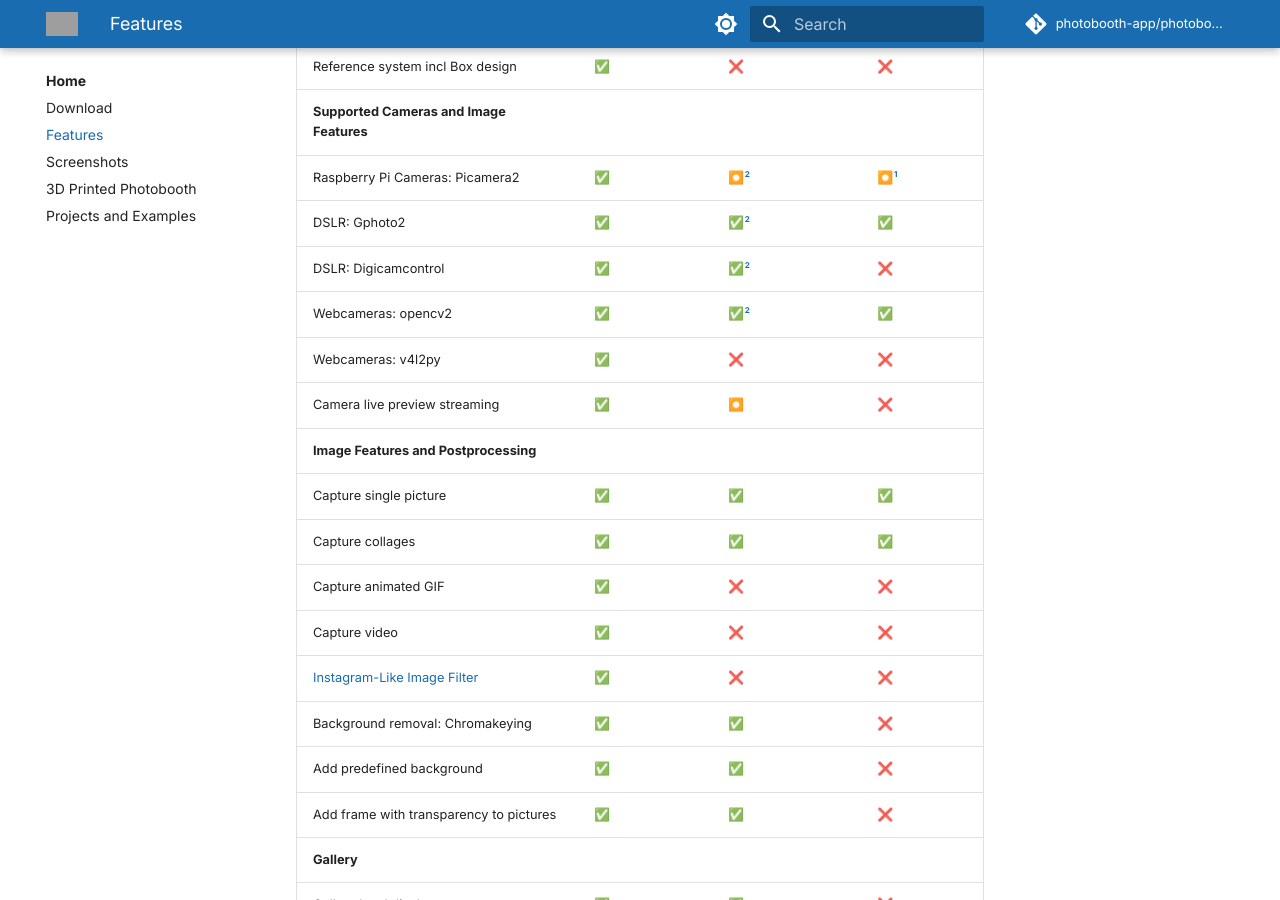
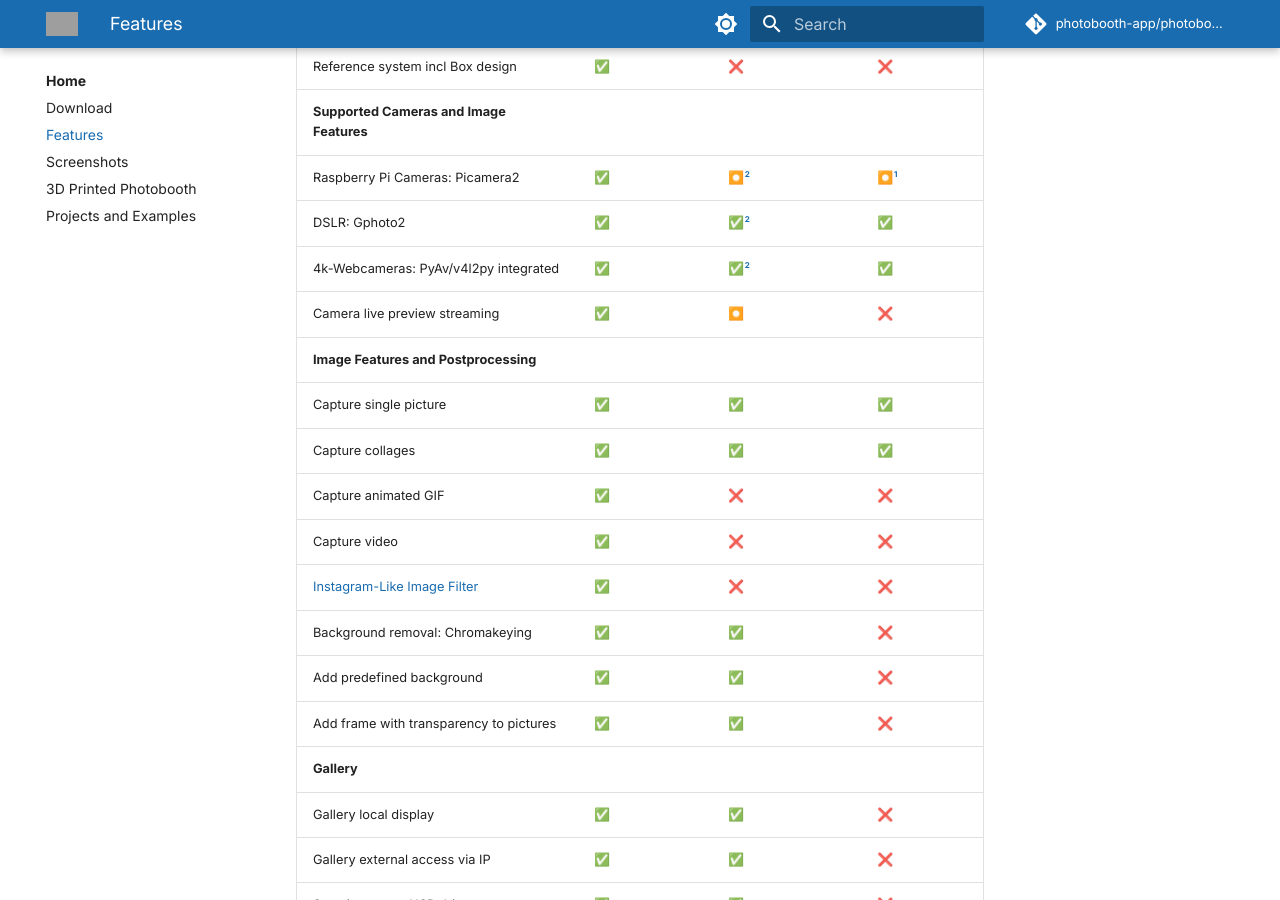
Before and after one commit to photobooth-app/photobooth-docs, an MkDocs documentation site: the page built from docs/features.md, in a window 1280 px wide and 900 px high, scrolled down 614 px. Built offline with MkDocs 1.6.1 and Material for MkDocs 9.7.7, drawn with Linux system fonts in a browser that asks for light colours; comment, search, counter and statistics services are not loaded; grey boxes are pictures that could not be loaded.

Commit message:
deprecate digicamcontrol more visibly.

```diff
--- a/docs/features.md
+++ b/docs/features.md
@@ -15,9 +15,7 @@ Commercial software like DSLRbooth is not taken into account.
 | **Supported Cameras and Image Features** |
 | Raspberry Pi Cameras: Picamera2 | ✅ | ⏺️[^2] | ⏺️[^1] |
 | DSLR: Gphoto2 | ✅ | ✅[^2] | ✅ |
-| DSLR: Digicamcontrol | ✅ | ✅[^2] | ❌ |
-| Webcameras: opencv2 | ✅ | ✅[^2] | ✅ |
-| Webcameras: v4l2py | ✅ | ❌ | ❌ |
+| 4k-Webcameras: PyAv/v4l2py integrated | ✅ | ✅[^2] | ✅ |
 | Camera live preview streaming | ✅ | ⏺️ | ❌ |
 | **Image Features and Postprocessing** |
 | Capture single picture | ✅ | ✅ | ✅ |
```
Also changed, not shown: docs/setup/installation.md (+1 -1 lines).
